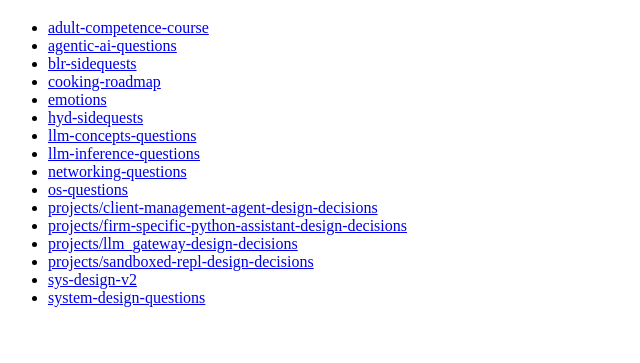
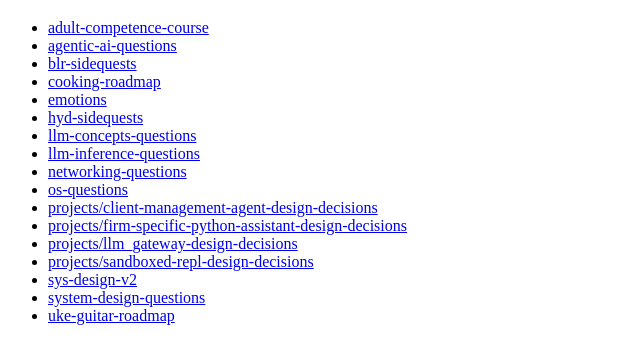
Before and after one commit to shakeabi/interactive-sites, a plain HTML site: page index.html in a window 1280 px wide. Shown: the part 61-424 px from the top of the page, without its empty margins (0-640 px from the left). Drawn offline with Linux system fonts and the light colour scheme.

Commit message:
Auto-generated index.html with subfolders

```diff
--- a/index.html
+++ b/index.html
@@ -18,4 +18,5 @@
 <li><a href="projects/sandboxed-repl-design-decisions.html">projects/sandboxed-repl-design-decisions</a></li>
 <li><a href="sys-design-v2.html">sys-design-v2</a></li>
 <li><a href="system-design-questions.html">system-design-questions</a></li>
+<li><a href="uke-guitar-roadmap.html">uke-guitar-roadmap</a></li>
 </ul></body></html>
```
